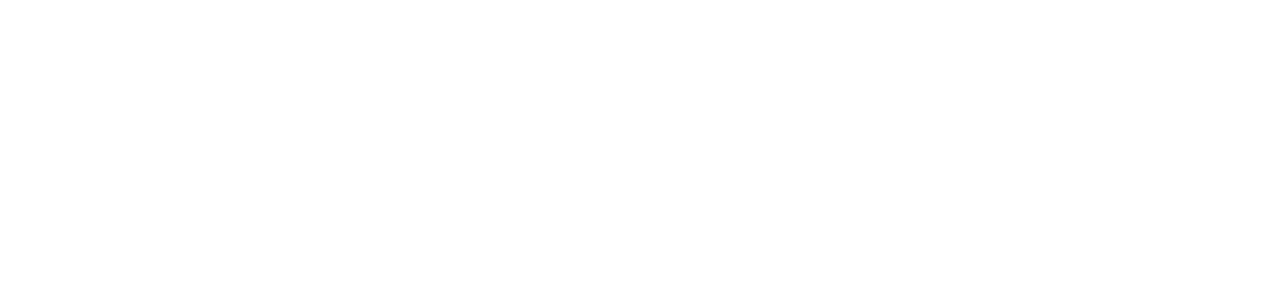
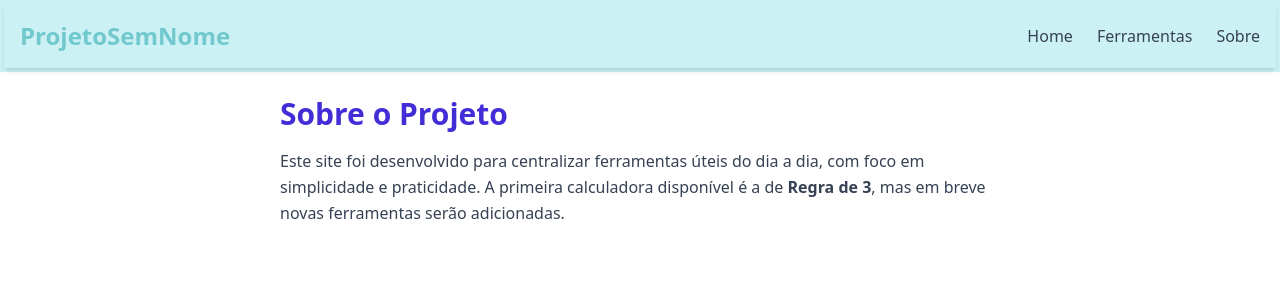
Before and after one commit to abiass/dailytools, a React (Vite) app: page /about in a window 1280 px wide. Before the commit this address had no page. Shown: the top 300 px of the page. Built offline with nearby package versions, Linux system fonts and the light colour scheme.

Commit message:
navbar changes and About page created

```diff
--- a/src/App.jsx
+++ b/src/App.jsx
@@ -8,18 +8,14 @@
 } from "react-router-dom";
 import "./index.css";
 import Navbar from "./components/Navbar";
-import Regra3 from "./components/Regra3"; // tela de cálculo
+import Regra3 from "./pages/Regra3"; // tela de cálculo
+import About from "./pages/About"; // tela sobre o projeto
 
 function Home() {
   const navigate = useNavigate();
 
   return (
     <div>
-      {/* Header */}
-      <header className="bg-[#CBF1F5] p-1 text-left">
-        <Navbar />
-      </header>
-
       {/* Página inicial */}
       <main className="flex flex-col items-center mt-5 p-1 w-full max-w-xl">
         <h2 className="text-3xl font-bold mb-8 text-indigo-700 text-center">
@@ -48,9 +44,15 @@
 function App() {
   return (
     <Router>
+      {/* Header */}
+      <header className="bg-[#CBF1F5] p-1 text-left">
+        <Navbar />
+      </header>
+
       <Routes>
         <Route path="/" element={<Home />} /> {/* página inicial */}
         <Route path="/regra3" element={<Regra3 />} /> {/* calculadora */}
+        <Route path="/about" element={<About />} /> {/* calculadora */}
       </Routes>
     </Router>
   );
--- a/src/components/Navbar.jsx
+++ b/src/components/Navbar.jsx
@@ -1,6 +1,7 @@
 // src/components/Navbar.jsx
 import React, { useState } from "react";
 import { Menu, X } from "lucide-react"; // ícones leves
+import { Link } from "react-router-dom"; // import Link para navegação
 
 function Navbar() {
   const [isOpen, setIsOpen] = useState(false); // controla se o menu está aberto
@@ -22,12 +23,12 @@
         {/* Links - desktop */}
         <ul className="hidden md:flex space-x-6">
           <li>
-            <a
-              href="#home"
+            <Link
+              to="/"
               className="text-gray-700 hover:text-[#71C9CE] transition"
             >
               Home
-            </a>
+            </Link>
           </li>
           <li>
             <a
@@ -38,12 +39,12 @@
             </a>
           </li>
           <li>
-            <a
-              href="#sobre"
+            <Link
+              to="/about"
               className="text-gray-700 hover:text-[#71C9CE] transition"
             >
               Sobre
-            </a>
+            </Link>
           </li>
         </ul>
       </div>
@@ -52,17 +53,19 @@
       {isOpen && (
         <ul className="md:hidden flex flex-col space-y-4 mt-4">
           <li>
-            <a
-              href="#home"
+            <Link
+              to="/"
               className="block text-gray-700 hover:text-[#71C9CE] transition"
+              onClick={() => setIsOpen(false)} // fecha menu ao clicar
             >
               Home
-            </a>
+            </Link>
           </li>
           <li>
             <a
               href="#ferramentas"
               className="block text-gray-700 hover:text-[#71C9CE] transition"
+              onClick={() => setIsOpen(false)}
             >
               Ferramentas
             </a>
@@ -71,6 +74,7 @@
             <a
               href="#sobre"
               className="block text-gray-700 hover:text-[#71C9CE] transition"
+              onClick={() => setIsOpen(false)}
             >
               Sobre
             </a>
--- /dev/null
+++ b/src/pages/About.jsx
@@ -0,0 +1,19 @@
+import React from "react";
+
+function About() {
+  return (
+    <div className="p-6 max-w-3xl mx-auto">
+      <h1 className="text-3xl font-bold mb-4 text-indigo-700">
+        Sobre o Projeto
+      </h1>
+      <p className="text-gray-700 leading-relaxed">
+        Este site foi desenvolvido para centralizar ferramentas úteis do dia a
+        dia, com foco em simplicidade e praticidade. A primeira calculadora
+        disponível é a de <strong>Regra de 3</strong>, mas em breve novas
+        ferramentas serão adicionadas.
+      </p>
+    </div>
+  );
+}
+
+export default About;
--- a/src/components/Regra3.jsx
+++ b/src/pages/Regra3.jsx
@@ -9,7 +9,7 @@
 
   const calcular = () => {
     if (a && b && c) {
-      setResultado((b * c) / a);
+      setResultado(((b * c) / a).toFixed(2));
     }
   };
 
@@ -40,7 +40,7 @@
       </div>
 
       {/* Texto central */}
-      <div className="text-center bg-yellow-100 px-4 py-2 rounded mb-4">
+      <div className="text-center bg-yellow-100 px-4 py-2 rounded mb-4 mr-44 w-full sm:w-auto">
         Assim como
       </div>
 
@@ -56,8 +56,13 @@
         <div className="bg-blue-100 px-4 py-1 rounded text-center w-full sm:w-auto">
           Está para
         </div>
-        <span className="bg-green-100 px-6 py-2 rounded-full text-center mb-2 sm:mb-0">
-          X
+        <span className="bg-green-100 px-6 py-2 rounded-full text-center mb-2 sm:mb-0 mt-2">
+          {/* Resultado */}
+          {resultado !== null && (
+            <p className="mt-0 text-center">
+              <strong>{resultado}</strong>
+            </p>
+          )}
         </span>
         <button
           className="bg-blue-500 text-white px-4 py-2 rounded w-full sm:w-auto"
@@ -66,13 +71,6 @@
           Calcular
         </button>
       </div>
-
-      {/* Resultado */}
-      {resultado !== null && (
-        <p className="mt-4 text-lg text-center">
-          Resultado: <strong>{resultado}</strong>
-        </p>
-      )}
     </div>
   );
 }
```
Also changed, not shown: 1 other file (tests, documents, lock files or other folders).
